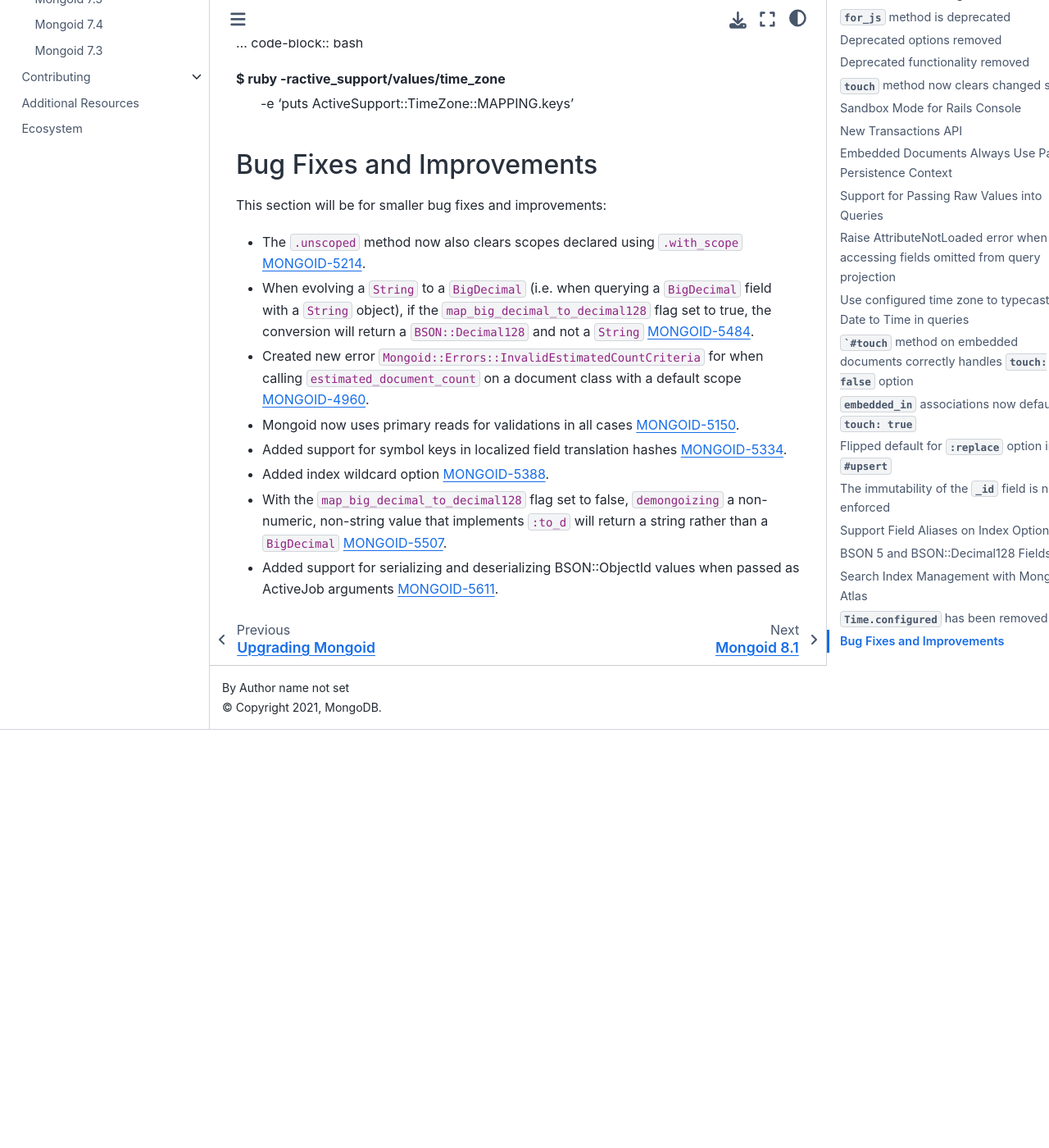
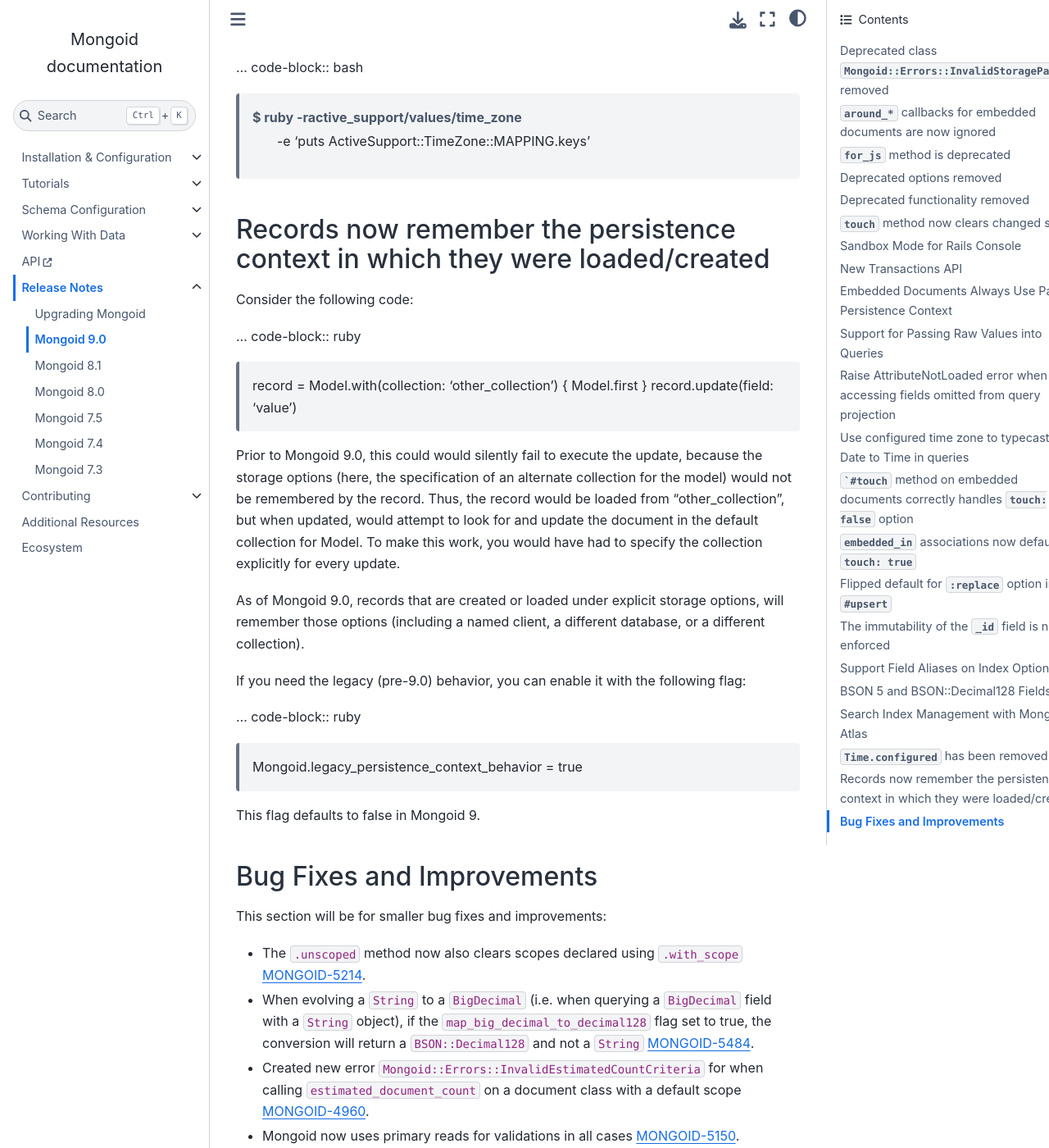
Before and after one commit to i80and/docs-mongoid, a Sphinx documentation site: the page built from docs/release-notes/mongoid-9.0.txt, in a window 1280 px wide and 1400 px high, scrolled down 10147 px. Shown: the whole window at 82% size. Built offline with Sphinx 7.4.7 and the Sphinx Book theme 1.1.4, drawn with Linux system fonts in a browser that asks for light colours; before the commit the page ends 11037 px from its top, so only the background shows below that; some of the changed text lies outside the part shown.

Commit message:
MONGOID-5472 Save models using the overridden storage options used for their loading (#5750)
* documents remember the active persistence context when they are instantiated

* add Mongoid.legacy_persistence_context_behavior feature flag

* update the docs to include the new feature flag

* update the release notes

* persist the storage options, not the persistence context

otherwise, we may leak client instances

* update docs too

* fix comparison with persistence context

* remembered_storage_options can be nil

* force correct storage options if reusing a persistence context for a child document

* infer correct persistence context for child record

* check argument types correctly

* add tests to ensure an explicit context overrides a remembered one

* remove artifact from previous implementation

```diff
--- a/docs/release-notes/mongoid-9.0.txt
+++ b/docs/release-notes/mongoid-9.0.txt
@@ -444,8 +444,40 @@ by running the following command:
 
 ... code-block:: bash
 
-$ ruby -ractive_support/values/time_zone \
-  -e 'puts ActiveSupport::TimeZone::MAPPING.keys'
+  $ ruby -ractive_support/values/time_zone \
+    -e 'puts ActiveSupport::TimeZone::MAPPING.keys'
+
+
+Records now remember the persistence context in which they were loaded/created
+------------------------------------------------------------------------------
+
+Consider the following code:
+
+... code-block:: ruby
+
+  record = Model.with(collection: 'other_collection') { Model.first }
+  record.update(field: 'value')
+
+Prior to Mongoid 9.0, this could would silently fail to execute the update,
+because the storage options (here, the specification of an alternate
+collection for the model) would not be remembered by the record. Thus, the
+record would be loaded from "other_collection", but when updated, would attempt
+to look for and update the document in the default collection for Model. To
+make this work, you would have had to specify the collection explicitly for
+every update.
+
+As of Mongoid 9.0, records that are created or loaded under explicit storage
+options, will remember those options (including a named client,
+a different database, or a different collection).
+
+If you need the legacy (pre-9.0) behavior, you can enable it with the following
+flag:
+
+... code-block:: ruby
+
+  Mongoid.legacy_persistence_context_behavior = true
+
+This flag defaults to false in Mongoid 9.
 
 
 Bug Fixes and Improvements
```
Also changed, not shown: docs/reference/configuration.txt (+24 -0 lines).
